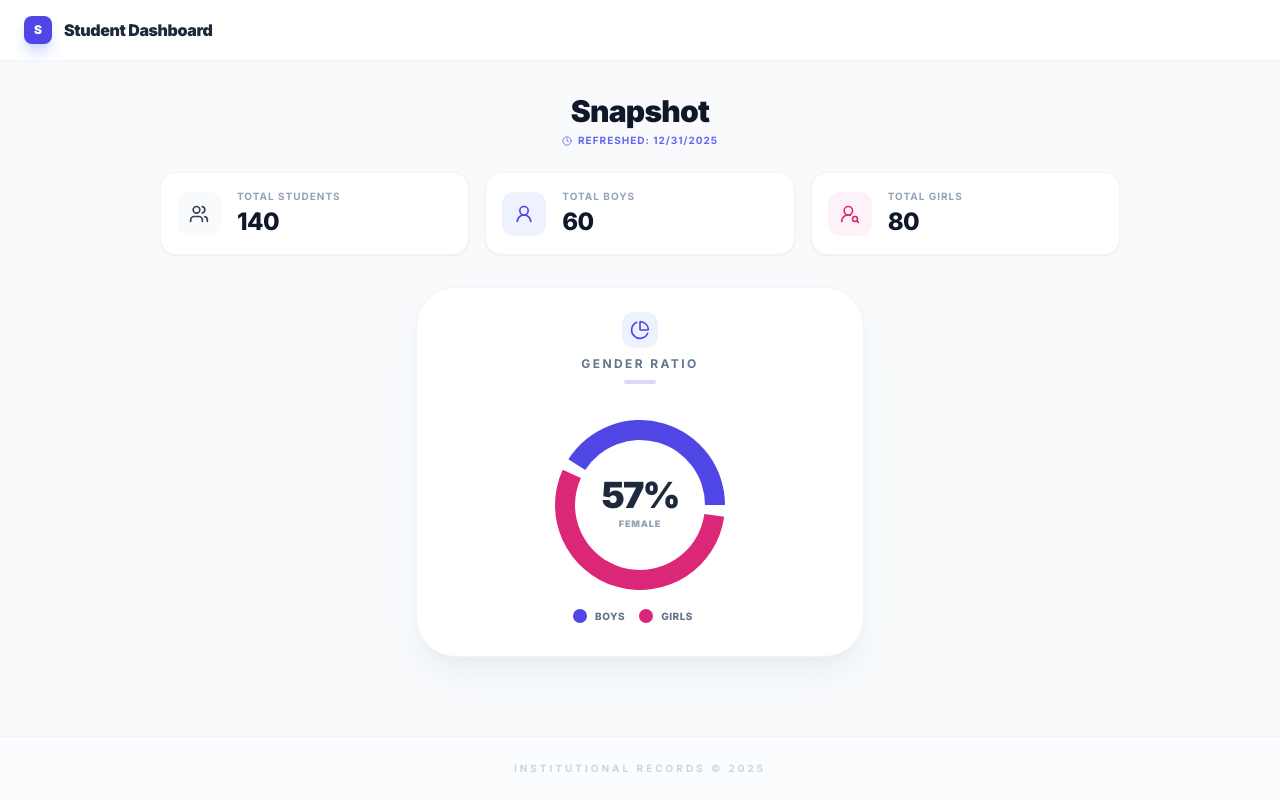
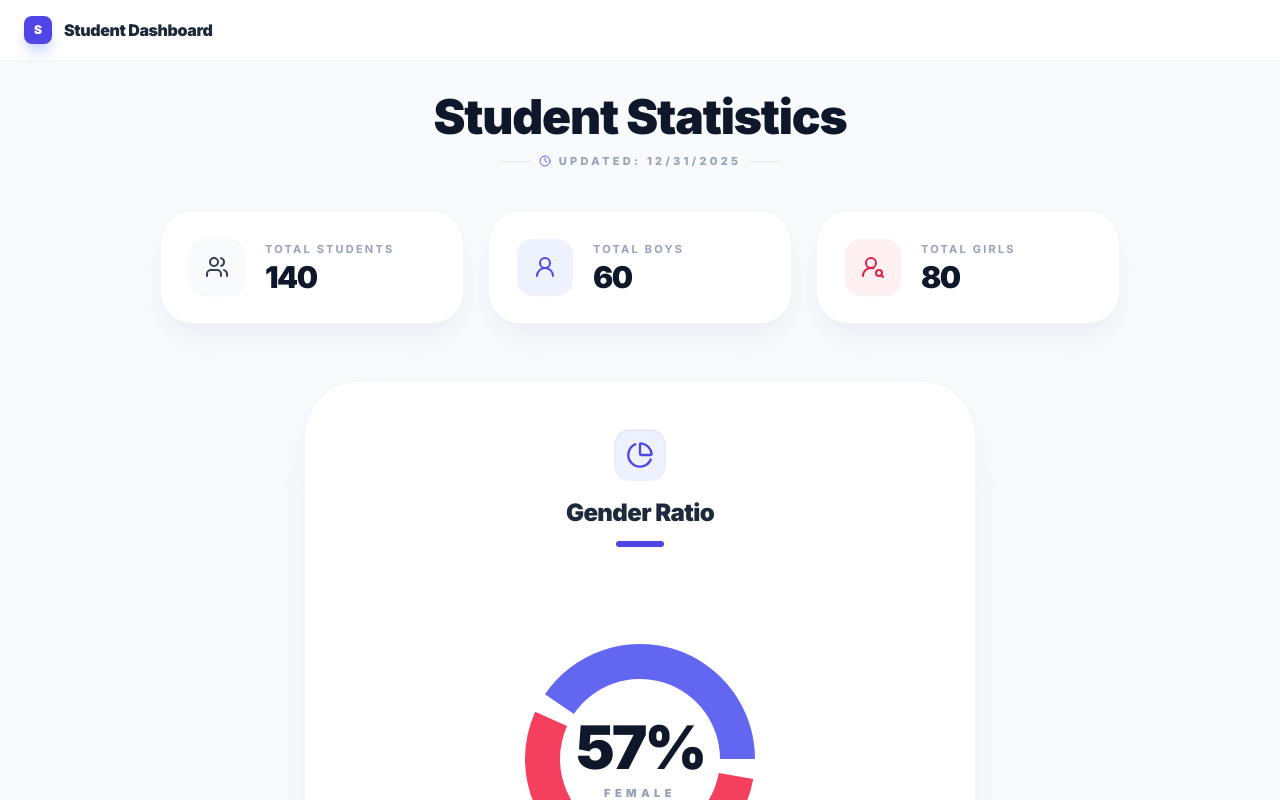
Before and after one commit to samm22174-beep/edu-stats-dashboard, a React (Vite) app: page / in a window 1280 px wide. Shown: the top 800 px of the page. Built offline with nearby package versions, Linux system fonts and the light colour scheme.

Commit message:
Update PublicDashboard.tsx

```diff
--- a/PublicDashboard.tsx
+++ b/PublicDashboard.tsx
@@ -21,38 +21,42 @@ const StatCard: React.FC<{
   color: string;
   bg: string;
 }> = ({ title, value, icon, color, bg }) => (
-  <div className="bg-white rounded-2xl border border-slate-100 shadow-sm p-4 flex items-center space-x-4 flex-1">
-    <div className={`p-3 rounded-xl ${bg} ${color}`}>
-      {React.isValidElement(icon) ? React.cloneElement(icon as React.ReactElement<any>, { size: 20 }) : icon}
+  <div className="bg-white rounded-[2rem] border border-slate-100 shadow-xl shadow-slate-200/40 p-5 md:p-7 flex items-center space-x-5 flex-1 transition-transform hover:scale-[1.02]">
+    <div className={`p-4 rounded-2xl ${bg} ${color} shadow-sm`}>
+      {React.isValidElement(icon) ? React.cloneElement(icon as React.ReactElement<any>, { size: 24 }) : icon}
     </div>
     <div>
-      <p className="text-[10px] font-bold text-slate-400 uppercase tracking-widest mb-0.5">{title}</p>
-      <p className="text-2xl font-extrabold text-slate-900 tracking-tight">{value.toLocaleString()}</p>
+      <p className="text-[11px] font-bold text-slate-400 uppercase tracking-[0.2em] mb-1">{title}</p>
+      <p className="text-3xl font-black text-slate-900 tracking-tighter leading-none">{value.toLocaleString()}</p>
     </div>
   </div>
 );
 
 const PublicDashboard: React.FC<Props> = ({ stats }) => {
   const chartData = [
-    { name: 'Boys', value: stats.boys, color: '#4F46E5' },
-    { name: 'Girls', value: stats.girls, color: '#DB2777' },
+    { name: 'Boys', value: stats.boys, color: '#6366f1' }, // Indigo-500
+    { name: 'Girls', value: stats.girls, color: '#f43f5e' }, // Rose-500
   ];
 
   const femalePercentage = stats.total > 0 ? Math.round((stats.girls / stats.total) * 100) : 0;
 
   return (
-    <div className="space-y-6 animate-in fade-in duration-500">
-      {/* Dynamic Title and Date */}
-      <div className="text-center">
-        <h2 className="text-3xl font-black text-slate-900 tracking-tight mb-1">Snapshot</h2>
-        <p className="text-[10px] font-bold text-indigo-500 uppercase tracking-widest flex items-center justify-center">
-          <Clock size={10} className="mr-1.5" />
-          Refreshed: {new Date(stats.lastUpdated).toLocaleDateString()}
-        </p>
+    <div className="space-y-10 animate-in fade-in slide-in-from-bottom-4 duration-700">
+      {/* Centered Heading */}
+      <div className="text-center space-y-3">
+        <h2 className="text-5xl font-black text-slate-900 tracking-tight">Student Statistics</h2>
+        <div className="flex items-center justify-center space-x-2">
+           <div className="h-[1px] w-8 bg-slate-200"></div>
+           <p className="text-[11px] font-extrabold text-slate-400 uppercase tracking-[0.3em] flex items-center">
+            <Clock size={12} className="mr-2 text-indigo-500" />
+            Updated: {new Date(stats.lastUpdated).toLocaleDateString()}
+          </p>
+          <div className="h-[1px] w-8 bg-slate-200"></div>
+        </div>
       </div>
 
-      {/* Stats Cards - Always Horizontal on Desktop, Stack on small mobile */}
-      <div className="grid grid-cols-1 sm:grid-cols-3 gap-4">
+      {/* Stats Row */}
+      <div className="grid grid-cols-1 md:grid-cols-3 gap-6">
         <StatCard
           title="Total Students"
           value={stats.total}
@@ -71,36 +75,35 @@ const PublicDashboard: React.FC<Props> = ({ stats }) => {
           title="Total Girls"
           value={stats.girls}
           icon={<UserRoundSearch />}
-          color="text-pink-600"
-          bg="bg-pink-50"
+          color="text-rose-600"
+          bg="bg-rose-50"
         />
       </div>
 
-      {/* Centered Gender Ratio Box */}
-      <div className="flex justify-center pt-2">
-        <div className="w-full max-w-md bg-white p-6 rounded-[2.5rem] border border-slate-100 shadow-xl shadow-slate-200/50 flex flex-col items-center">
-          <div className="flex flex-col items-center mb-6">
-            <div className="p-2 bg-indigo-50 rounded-xl mb-2 text-indigo-600">
-              <PieChartIcon size={20} />
+      {/* Large Centered Chart Section */}
+      <div className="flex justify-center pt-4">
+        <div className="w-full max-w-2xl bg-white p-8 md:p-12 rounded-[3.5rem] border border-slate-100 shadow-2xl shadow-slate-200/60 flex flex-col items-center">
+          <div className="flex flex-col items-center mb-10 text-center">
+            <div className="p-3 bg-indigo-50 rounded-2xl mb-4 text-indigo-600 shadow-inner">
+              <PieChartIcon size={28} />
             </div>
-            <h3 className="text-xs font-bold text-slate-500 uppercase tracking-[0.2em]">Gender Ratio</h3>
-            <div className="w-8 h-1 bg-indigo-600/20 rounded-full mt-2"></div>
+            <h3 className="text-2xl font-black text-slate-800 tracking-tight">Gender Ratio</h3>
+            <div className="w-12 h-1.5 bg-indigo-600 rounded-full mt-3"></div>
           </div>
 
-          <div className="h-56 w-full relative">
+          <div className="h-72 md:h-96 w-full relative">
             <ResponsiveContainer width="100%" height="100%">
               <PieChart>
                 <Pie
                   data={chartData}
                   cx="50%"
                   cy="50%"
-                  innerRadius={65}
-                  outerRadius={85}
-                  paddingAngle={8}
+                  innerRadius={80}
+                  outerRadius={115}
+                  paddingAngle={10}
                   dataKey="value"
                   strokeWidth={0}
-                  animationDuration={1200}
-                  animationBegin={0}
+                  animationDuration={1500}
                 >
                   {chartData.map((entry, index) => (
                     <Cell key={`cell-${index}`} fill={entry.color} />
@@ -108,28 +111,29 @@ const PublicDashboard: React.FC<Props> = ({ stats }) => {
                 </Pie>
                 <Tooltip
                   contentStyle={{
-                    borderRadius: '16px',
+                    borderRadius: '24px',
                     border: 'none',
-                    boxShadow: '0 10px 20px -5px rgb(0 0 0 / 0.1)',
-                    fontSize: '11px',
-                    fontWeight: '800'
+                    boxShadow: '0 25px 50px -12px rgb(0 0 0 / 0.15)',
+                    fontSize: '14px',
+                    fontWeight: '900',
+                    padding: '12px 20px'
                   }}
                 />
                 <Legend
                   verticalAlign="bottom"
-                  height={30}
+                  height={40}
                   iconType="circle"
-                  formatter={(value) => <span className="text-[10px] font-extrabold text-slate-500 px-1 uppercase tracking-wider">{value}</span>}
+                  formatter={(value) => <span className="text-xs font-black text-slate-500 px-2 uppercase tracking-widest">{value}</span>}
                 />
               </PieChart>
             </ResponsiveContainer>
 
             {/* Center Percentage Display */}
-            <div className="absolute top-1/2 left-1/2 -translate-x-1/2 -translate-y-1/2 -mt-4 text-center pointer-events-none">
-              <p className="text-4xl font-black text-slate-800 tracking-tighter leading-none">
+            <div className="absolute top-1/2 left-1/2 -translate-x-1/2 -translate-y-1/2 -mt-5 text-center pointer-events-none">
+              <p className="text-6xl font-black text-slate-900 tracking-tighter leading-none">
                 {femalePercentage}%
               </p>
-              <p className="text-[9px] font-black text-slate-400 uppercase tracking-widest mt-1">Female</p>
+              <p className="text-[11px] font-black text-slate-400 uppercase tracking-[0.4em] mt-2">Female</p>
             </div>
           </div>
         </div>
```
